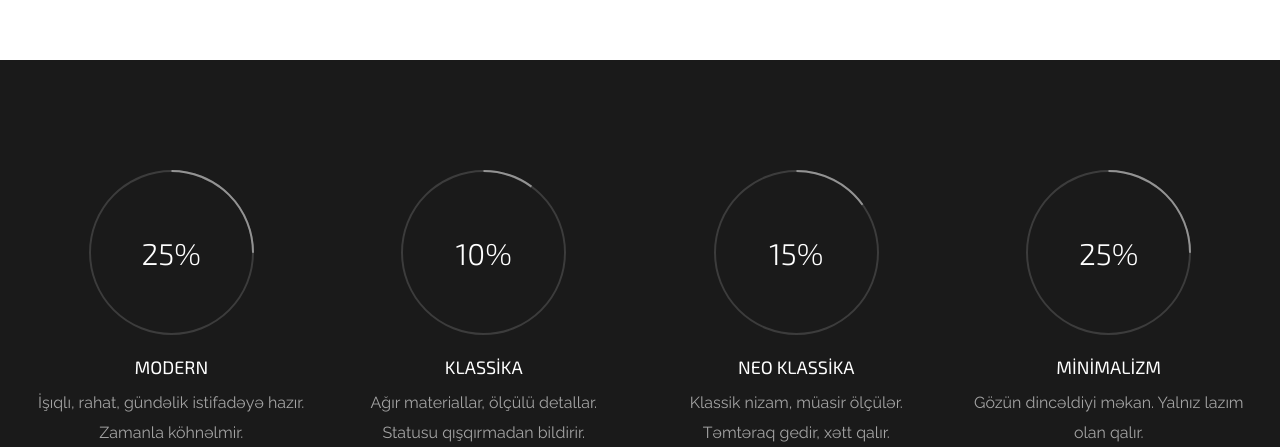
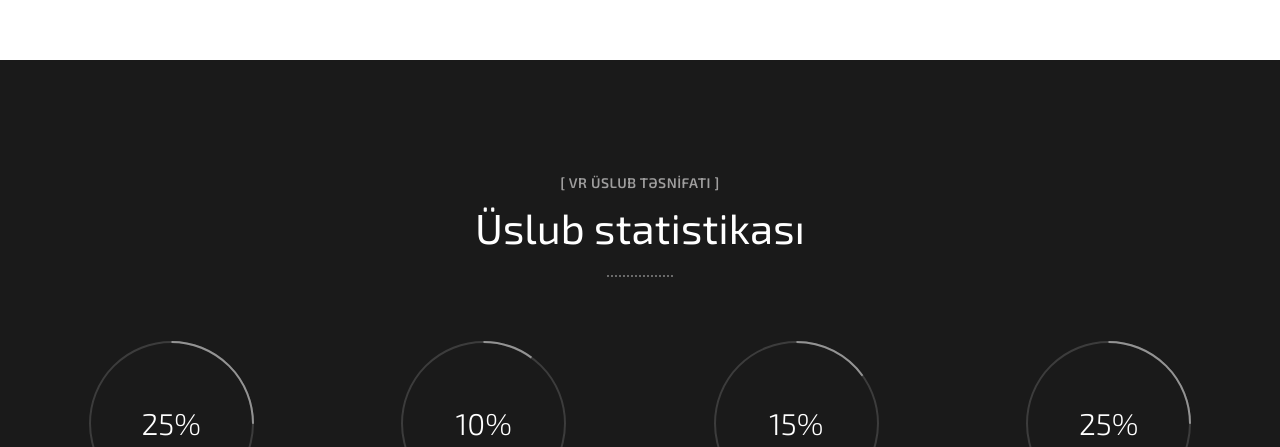
Before and after one commit to feyruzalizada/VRprogect, a Next.js app: page / in a window 1280 px wide. Shown: the part 2353-2800 px from the top of the page. Built offline with nearby package versions, Linux system fonts and the light colour scheme; no server answers.

Commit message:
Give the style statistics section a heading

```diff
--- a/src/components/ProgressStats.module.css
+++ b/src/components/ProgressStats.module.css
@@ -1,6 +1,39 @@
 .section {
   padding: 110px 0 100px;
   background-color: #1a1a1a;
+}
+
+.heading {
+  margin-bottom: 64px;
+  text-align: center;
+}
+
+.eyebrow {
+  display: block;
+  margin-bottom: 6px;
+  font-family: var(--font-display), sans-serif;
+  font-size: 14px;
+  font-weight: 600;
+  line-height: 26.25px;
+  letter-spacing: 0.5px;
+  text-transform: uppercase;
+  color: #9f9e9e;
+}
+
+.title {
+  margin: 0;
+  font-family: var(--font-display), sans-serif;
+  font-size: 42px;
+  font-weight: 400;
+  line-height: 48px;
+  color: #fff;
+}
+
+.dots {
+  display: block;
+  width: 66px;
+  margin: 24px auto 0;
+  border-top: 2px dotted rgba(255, 255, 255, 0.35);
 }
 
 .container {
@@ -101,6 +134,15 @@
     padding: 60px 0 50px;
   }
 
+  .heading {
+    margin-bottom: 40px;
+  }
+
+  .title {
+    font-size: 30px;
+    line-height: 36px;
+  }
+
   .container {
     gap: 44px 0;
   }
--- a/src/components/ProgressStats.tsx
+++ b/src/components/ProgressStats.tsx
@@ -2,7 +2,11 @@
 
 import { useEffect, useRef, useState } from "react";
 import styles from "./ProgressStats.module.css";
-import { progressItems, type ProgressItem } from "@/content/progress";
+import {
+  progressHeading,
+  progressItems,
+  type ProgressItem,
+} from "@/content/progress";
 
 const SIZE = 165;
 const STROKE = 2;
@@ -71,6 +75,12 @@ function Dial({ item }: { item: ProgressItem }) {
 export default function ProgressStats() {
   return (
     <section id="uslub-statistikasi" className={styles.section}>
+      <div className={styles.heading}>
+        <span className={styles.eyebrow}>{progressHeading.eyebrow}</span>
+        <h2 className={styles.title}>{progressHeading.title}</h2>
+        <span className={styles.dots} aria-hidden />
+      </div>
+
       <div className={styles.container}>
         {progressItems.map((item) => (
           <Dial key={item.id} item={item} />
--- a/src/content/progress.ts
+++ b/src/content/progress.ts
@@ -4,6 +4,11 @@ export interface ProgressItem {
   label: string;
   description: string;
 }
+
+export const progressHeading = {
+  eyebrow: "[ VR Üslub Təsnifatı ]",
+  title: "Üslub statistikası",
+};
 
 export const progressItems: ProgressItem[] = [
   {
```
